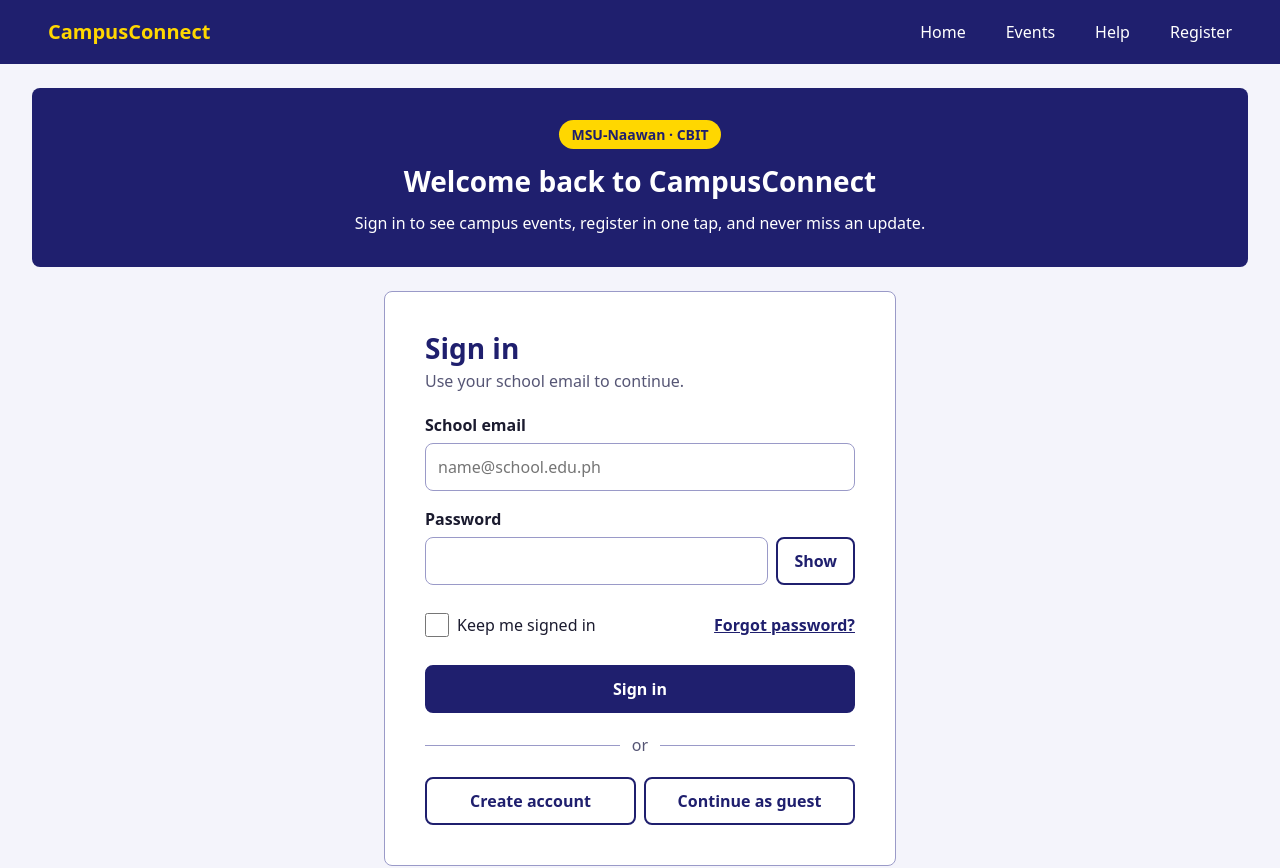
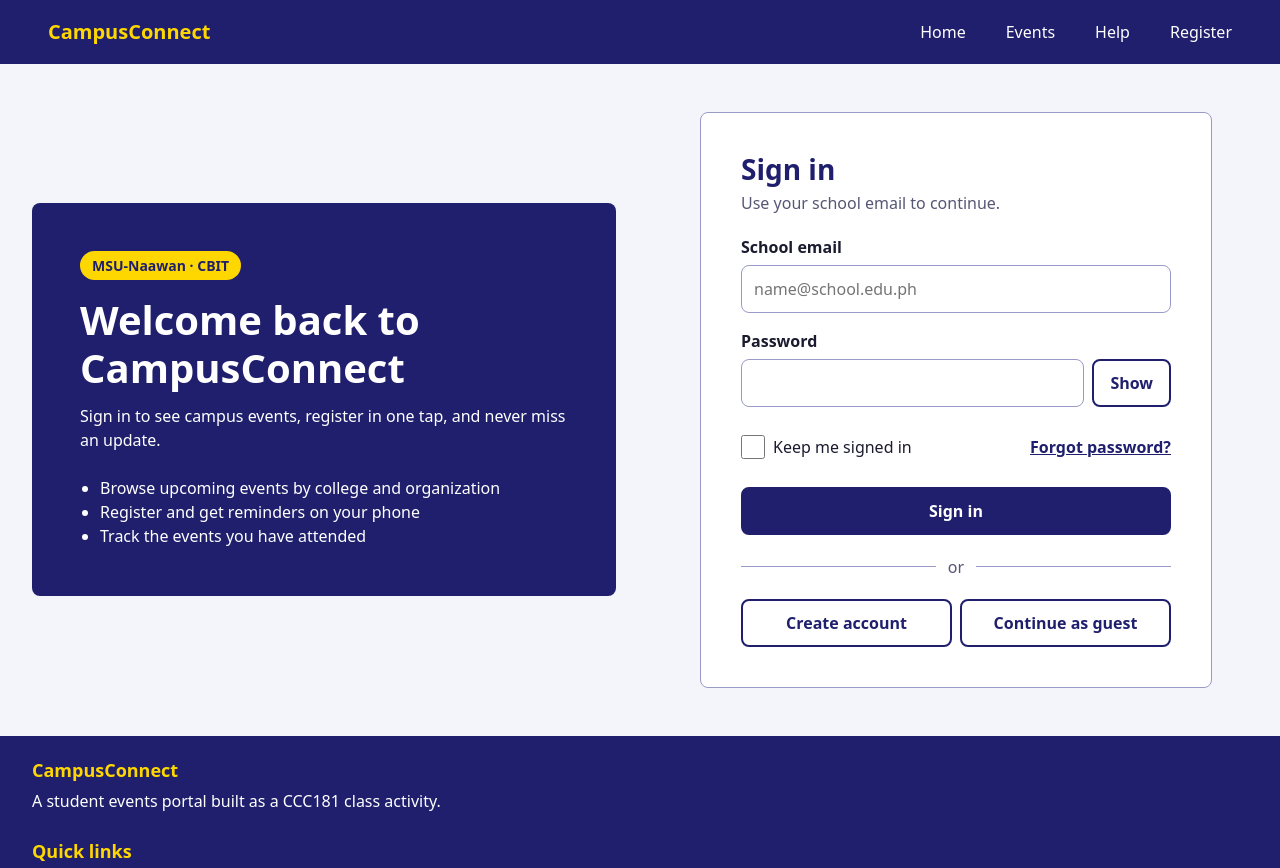
Before and after one commit to carlcliffordsagaray-afk/ccc181-week10-group10, a React (Vite) app: page / in a window 1280 px wide. Shown: the top 868 px of the page. Built offline with nearby package versions, Linux system fonts and the light colour scheme.

Commit message:
base: two-column login layout and larger heading from 1024px

```diff
--- a/src/styles/base.css
+++ b/src/styles/base.css
@@ -5,7 +5,7 @@
 }
 
 .page > main {
-  flex: 1; /* keeps the footer at the bottom */
+  flex: 1;
 }
 
 .container {
@@ -49,7 +49,7 @@
 }
 
 .brand-panel__perks {
-  display: none; /* phones show only what matters most */
+  display: none;
 }
 
 @media (min-width: 768px) {
@@ -61,3 +61,28 @@
     padding: 2rem;
   }
 }
+
+@media (min-width: 1024px) {
+  .login-layout {
+    grid-template-columns: 1fr 1fr;
+    align-items: center;
+    gap: 3rem;
+    padding-block: 3rem;
+  }
+
+  .brand-panel {
+    text-align: left;
+    padding: 3rem;
+  }
+
+  .brand-panel__title {
+    font-size: 2.5rem;
+  }
+
+  .brand-panel__perks {
+    display: block;
+    margin-top: 1.5rem;
+    margin-bottom: 0;
+    padding-left: 1.25rem;
+  }
+}
```
